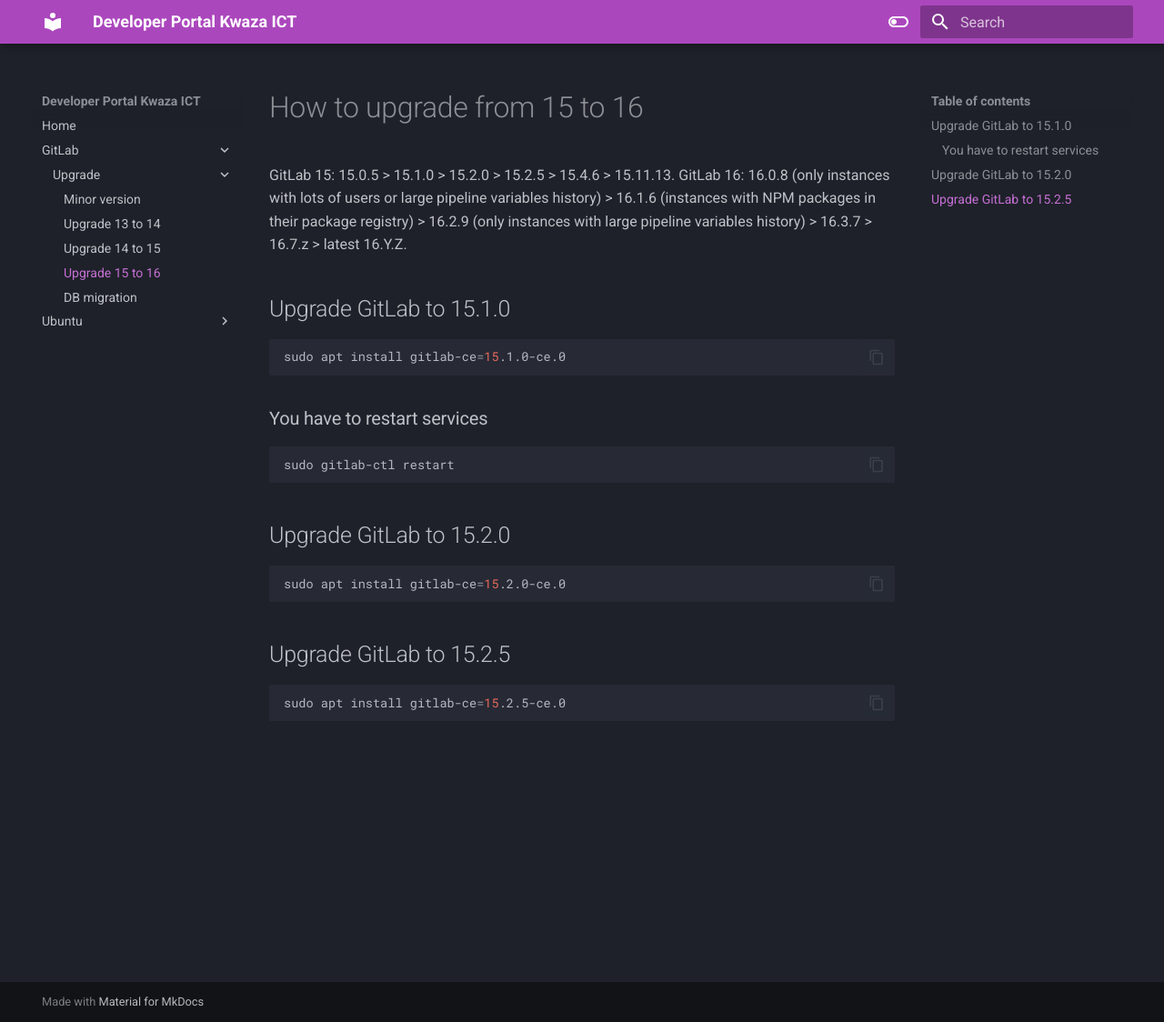
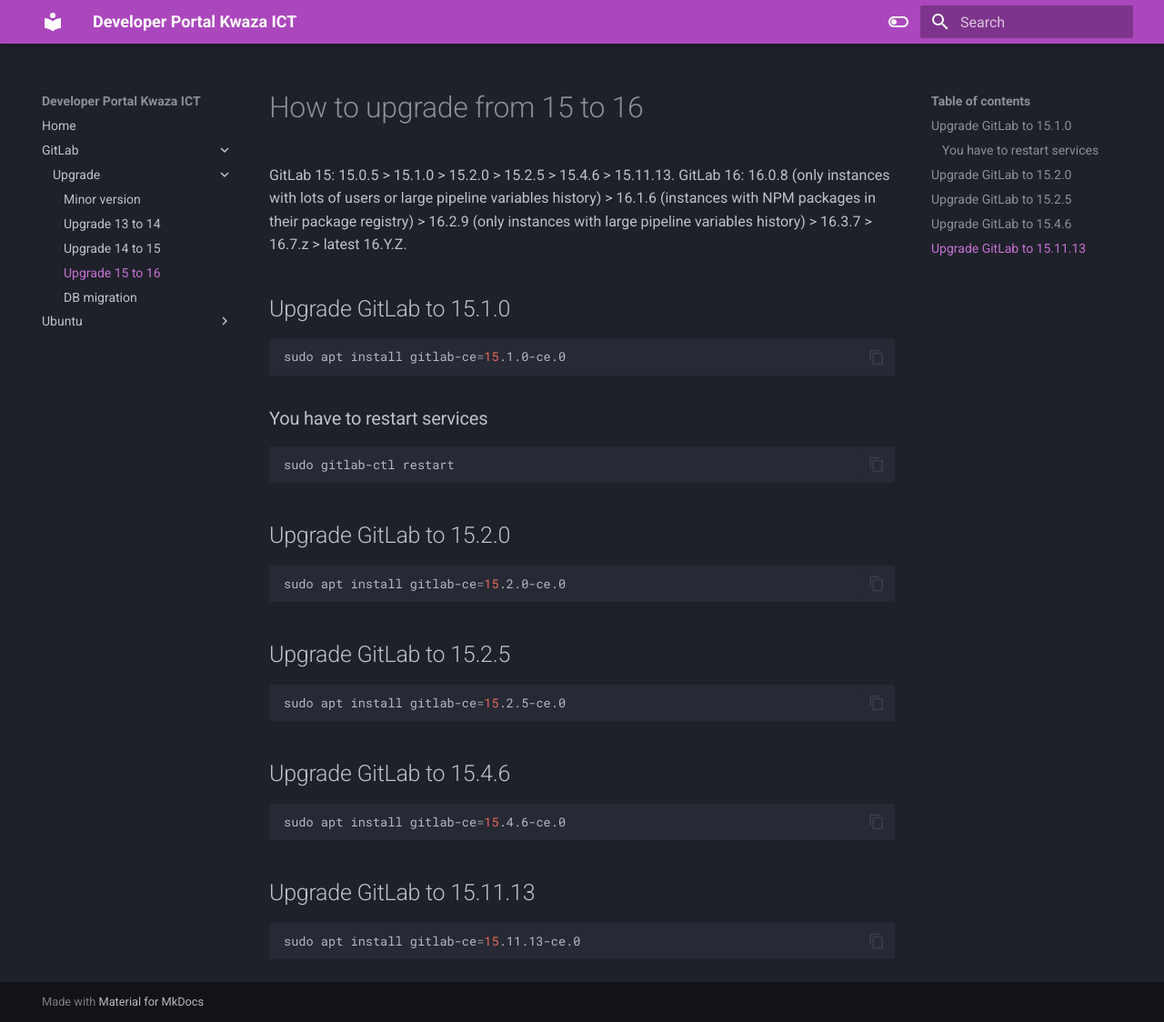
Before and after one commit to Kwaza-ICT/ops-portal, an MkDocs documentation site: the page built from docs/gitlab/15-to-16.md, in a window 1280 px wide and 1124 px high. Shown: the whole window at 91% size. Built offline with MkDocs 1.6.1 and Material for MkDocs 9.7.7, drawn with Linux system fonts in a browser that asks for light colours.

Commit message:
upgrade to 15.11.13

````diff
--- a/docs/gitlab/15-to-16.md
+++ b/docs/gitlab/15-to-16.md
@@ -26,3 +26,15 @@
 ```shell
 sudo apt install gitlab-ce=15.2.5-ce.0
 ```
+
+## Upgrade GitLab to 15.4.6
+
+```shell
+sudo apt install gitlab-ce=15.4.6-ce.0
+```
+
+## Upgrade GitLab to 15.11.13
+
+```shell
+sudo apt install gitlab-ce=15.11.13-ce.0
+```
````
